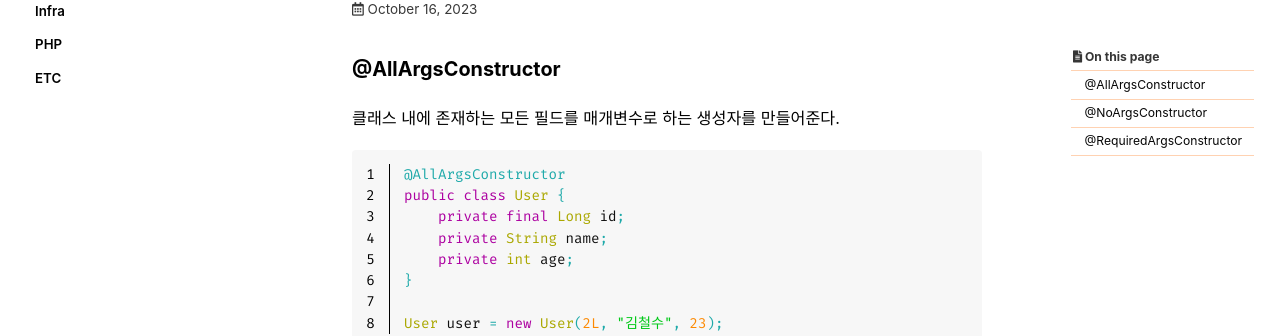
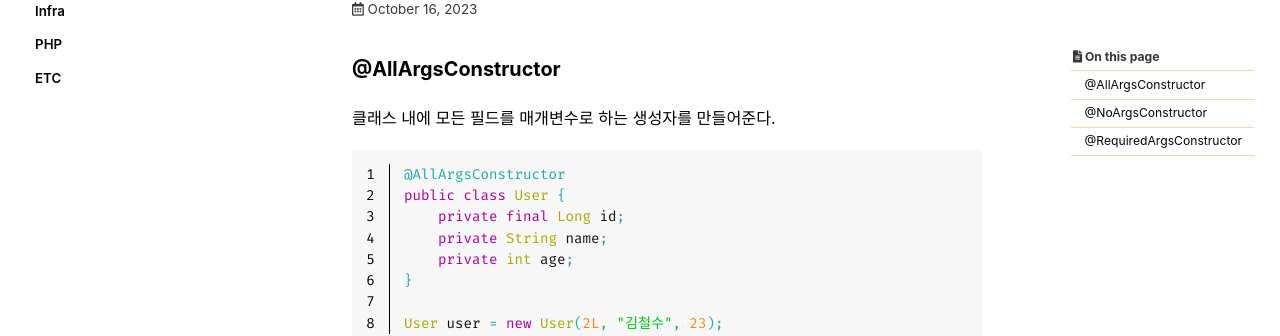
Before and after one commit to youngjae0401/develop_note, a Jekyll site: the page built from _posts/2023-10-16-argsconstructor.md, in a window 1280 px wide and 900 px high. Shown: the part 272-608 px from the top of the window. Built offline with Jekyll 4.4.1, drawn with Linux system fonts in a browser that asks for light colours; cached includes are drawn as plain includes; some web fonts are replaced; comment, search, counter and statistics services are not loaded.

````diff
--- a/_posts/2023-10-16-argsconstructor.md
+++ b/_posts/2023-10-16-argsconstructor.md
@@ -21,7 +21,7 @@ last_modified_at: 2023-10-16
 ---
 
 ### @AllArgsConstructor
-클래스 내에 존재하는 모든 필드를 매개변수로 하는 생성자를 만들어준다.
+클래스 내에 모든 필드를 매개변수로 하는 생성자를 만들어준다.
 
 ```java
 @AllArgsConstructor
````
